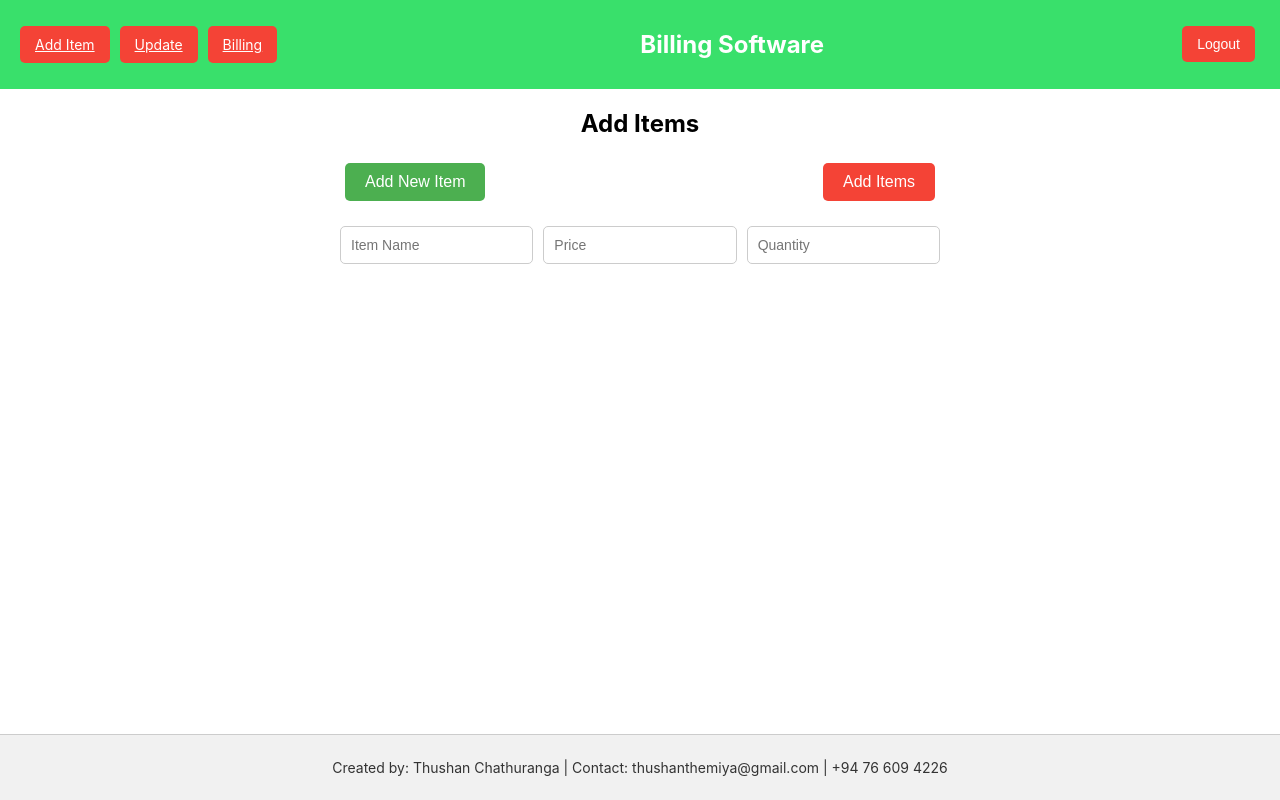
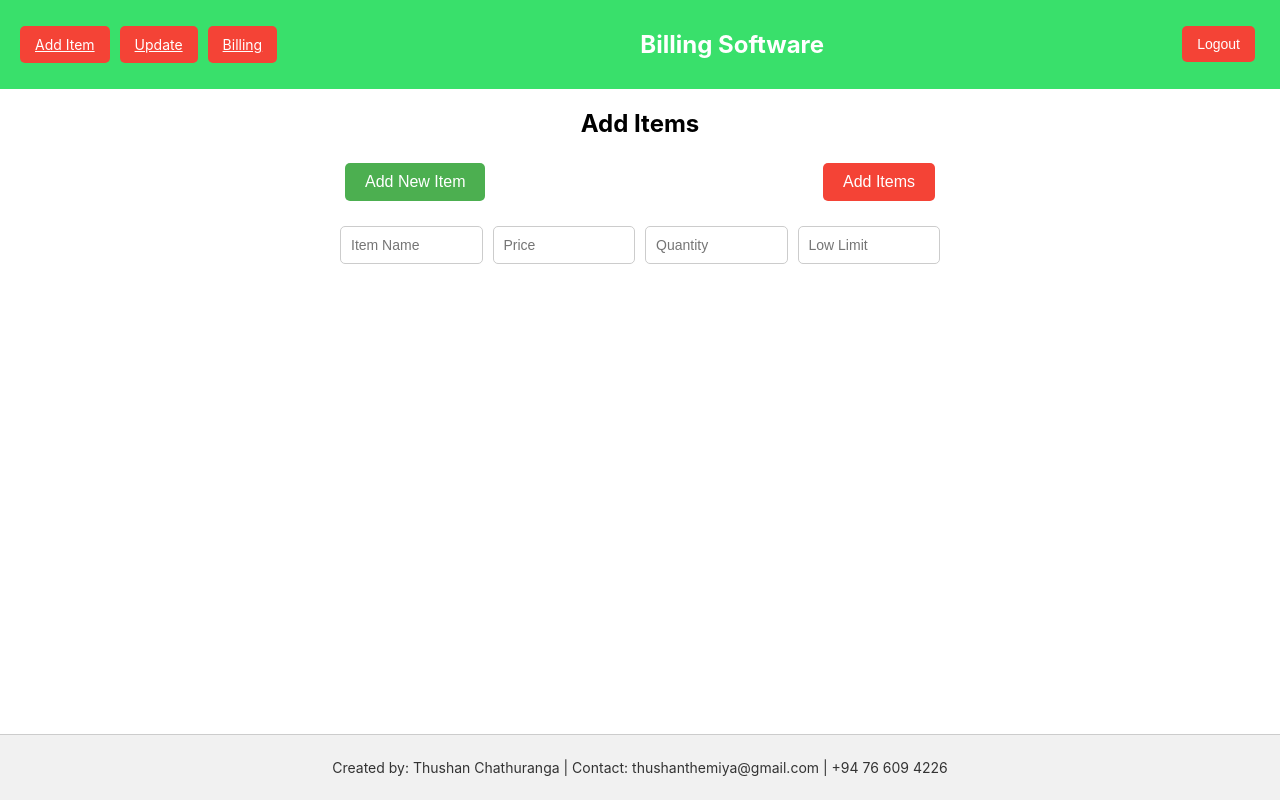
Before and after one commit to 07themiya/Billing_software, a React (Create React App) app in the folder billing-software/: page /add-item in a window 1280 px wide. Built offline with nearby package versions, Linux system fonts and the light colour scheme.

Commit message:
Quantity Low limt
Added quentity limiter to get notifications when quentity hit the low limit

```diff
--- a/billing-software/package.json
+++ b/billing-software/package.json
@@ -3,12 +3,16 @@
   "version": "0.1.0",
   "private": true,
   "dependencies": {
+    "@emotion/react": "^11.14.0",
+    "@emotion/styled": "^11.14.0",
+    "@mui/material": "^6.4.1",
     "cra-template": "1.2.0",
     "firebase": "^11.1.0",
     "react": "^19.0.0",
     "react-dom": "^19.0.0",
     "react-router-dom": "^7.1.1",
     "react-scripts": "5.0.1",
+    "react-select": "^5.10.0",
     "web-vitals": "^4.2.4"
   },
   "scripts": {
--- a/billing-software/src/AddItem.js
+++ b/billing-software/src/AddItem.js
@@ -4,7 +4,9 @@ import app from "./firebaseConfig"; // Import the Firebase app
 import "./AddItem.css";
 
 const AddItem = () => {
-  const [items, setItems] = useState([{ itemName: "", price: "", quantity: "" }]);
+  const [items, setItems] = useState([
+    { itemName: "", price: "", quantity: "", lowLimit: "" },
+  ]);
   const [successMessage, setSuccessMessage] = useState("");
 
   const handleInputChange = (index, field, value) => {
@@ -14,7 +16,10 @@ const AddItem = () => {
   };
 
   const addNewItemRow = () => {
-    setItems([...items, { itemName: "", price: "", quantity: "" }]);
+    setItems([
+      ...items,
+      { itemName: "", price: "", quantity: "", lowLimit: "" },
+    ]);
   };
 
   const handleAddItems = () => {
@@ -26,6 +31,7 @@ const AddItem = () => {
         itemName: item.itemName,
         price: parseFloat(item.price),
         quantity: parseInt(item.quantity),
+        lowLimit: parseInt(item.lowLimit),
       };
 
       push(itemsRef, newItem)
@@ -38,7 +44,7 @@ const AddItem = () => {
     });
 
     // Clear all input rows after successful addition
-    setItems([{ itemName: "", price: "", quantity: "" }]);
+    setItems([{ itemName: "", price: "", quantity: "", lowLimit: "" }]);
   };
 
   return (
@@ -54,21 +60,36 @@ const AddItem = () => {
             type="text"
             placeholder="Item Name"
             value={item.itemName}
-            onChange={(e) => handleInputChange(index, "itemName", e.target.value)}
+            onChange={(e) =>
+              handleInputChange(index, "itemName", e.target.value)
+            }
             required
           />
           <input
             type="number"
             placeholder="Price"
             value={item.price}
-            onChange={(e) => handleInputChange(index, "price", e.target.value)}
+            onChange={(e) =>
+              handleInputChange(index, "price", e.target.value)
+            }
             required
           />
           <input
             type="number"
             placeholder="Quantity"
             value={item.quantity}
-            onChange={(e) => handleInputChange(index, "quantity", e.target.value)}
+            onChange={(e) =>
+              handleInputChange(index, "quantity", e.target.value)
+            }
+            required
+          />
+          <input
+            type="number"
+            placeholder="Low Limit"
+            value={item.lowLimit}
+            onChange={(e) =>
+              handleInputChange(index, "lowLimit", e.target.value)
+            }
             required
           />
         </div>
```
Also changed, not shown: 1 other file (tests, documents, lock files or other folders).
